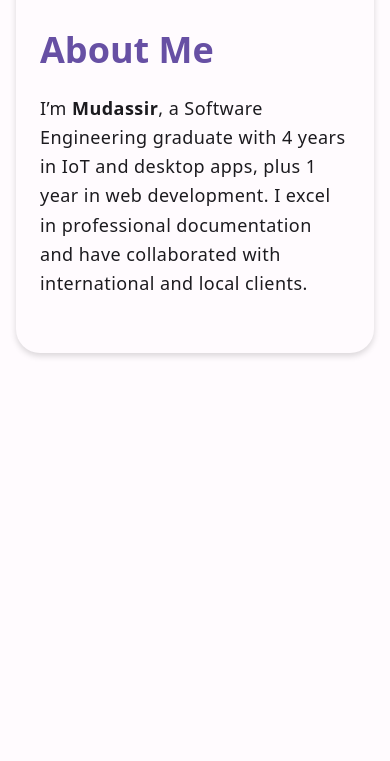
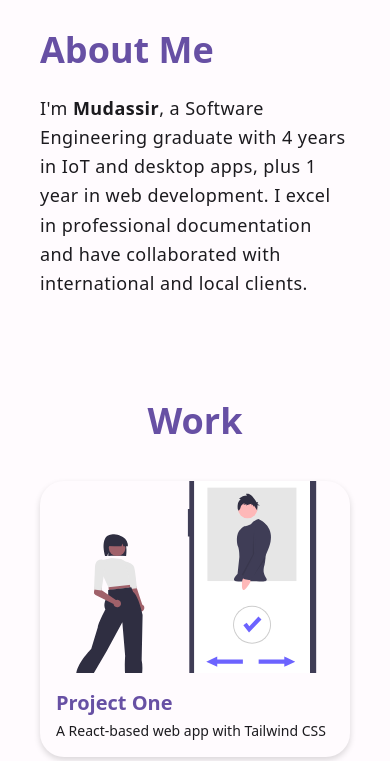
Before and after one commit to ohmudassir/Personal-Portfolio, a React (Vite) app in the folder my-portfolio/: page / in a window 390 px wide. Shown: the part 1174-1935 px from the top of the page. Built offline with nearby package versions, Linux system fonts and the light colour scheme.

Commit message:
Work section is not complete yet

```diff
--- a/my-portfolio/src/sections/About.jsx
+++ b/my-portfolio/src/sections/About.jsx
@@ -5,7 +5,7 @@ export default function About() {
   return (
     <section
       id="about"
-      className="min-h-[80vh] flex flex-col items-center justify-center px-6 py-12 max-w-4xl mx-auto bg-surface rounded-material shadow-material"
+      className="min-h-[80vh] flex flex-col items-center justify-center px-6 py-12 max-w-4xl mx-auto"
     >
       <div className="w-full flex flex-col md:flex-row items-center gap-8">
         {/* Image without card styles */}
@@ -21,7 +21,7 @@ export default function About() {
         <div className="md:w-1/2 text-onSurface">
           <h2 className="text-4xl font-bold mb-6 text-primary">About Me</h2>
           <p className="text-lg leading-relaxed tracking-wide">
-            I’m <strong>Mudassir</strong>, a Software Engineering graduate with 4 years in IoT
+            I'm <strong>Mudassir</strong>, a Software Engineering graduate with 4 years in IoT
             and desktop apps, plus 1 year in web development. I excel in professional
             documentation and have collaborated with international and local clients.
           </p>
--- a/my-portfolio/src/sections/Work.jsx
+++ b/my-portfolio/src/sections/Work.jsx
@@ -1,9 +1,143 @@
-import React from 'react';
+import React, { useState } from "react";
+import aboutImage from "../assets/about.svg";
+import solarvideo from "../assets/solar.mp4";
+import videoThumbnail from "../assets/solarThumbnail.svg";
 
+// Project Data
+const projects = [
+  {
+    name: "Project One",
+    shortDescription: "A React-based web app with Tailwind CSS",
+    description: "Detailed description of Project One with more info...",
+    tech: "React, Tailwind CSS, Node.js",
+    link: "https://github.com/your/project-one",
+    image: aboutImage,
+    video: "",
+    category: "Web Project",
+  },
+  {
+    name: "Solar Cleaner via Bluetooth",
+    shortDescription: "IoT device monitoring system",
+    description: "Detailed description of Project Two with more info...",
+    tech: "Python, IoT, MQTT",
+    link: "https://github.com/your/project-two",
+    image: "", // No image, video exists
+    video: solarvideo,
+    category: "IoT Project",
+  },
+  {
+    name: "Project Three",
+    shortDescription: "Desktop app built with Tkinter",
+    description: "Detailed description of Project Three with more info...",
+    tech: "Tkinter, SQLite",
+    link: "https://github.com/your/project-three",
+    image: "/images/project-three.jpg",
+    video: "",
+    category: "Desktop App",
+  },
+];
+
+// Main Component
 export default function Work() {
+  const [selectedProject, setSelectedProject] = useState(null);
+
+  const getThumbnail = (project) => {
+    if (project.image) return project.image;
+    if (project.video) return videoThumbnail;
+    return "/images/placeholder.png";
+  };
+
   return (
-    <section id="work" className="min-h-screen flex items-center justify-center">
-      <h2 className="text-3xl font-bold">Work Section</h2>
+    <section id="work" className="min-h-[80vh] px-6 py-12 max-w-5xl mx-auto">
+      <h2 className="text-4xl font-bold text-primary mb-10 text-center">Work</h2>
+
+      <div className="grid gap-8 sm:grid-cols-1 md:grid-cols-2 lg:grid-cols-3">
+        {projects.map((project, i) => (
+          <div
+            key={i}
+            onClick={() => setSelectedProject(project)}
+            className="group relative cursor-pointer rounded-material overflow-hidden shadow-material hover:shadow-xl transition-shadow duration-300 bg-surface"
+          >
+            {/* Image or Thumbnail */}
+            <img
+              src={getThumbnail(project)}
+              alt={project.name}
+              className="w-full h-48 object-cover rounded-t-material transition-transform duration-300 group-hover:scale-105"
+            />
+
+            {/* Hover Overlay */}
+            <div className="absolute inset-0 bg-black bg-opacity-50 backdrop-blur-sm opacity-0 group-hover:opacity-100 transition-opacity duration-300 flex justify-center items-center">
+              <button
+                onClick={(e) => {
+                  e.stopPropagation();
+                  setSelectedProject(project);
+                }}
+                className="px-6 py-3 bg-primary text-white font-medium rounded-full shadow hover:opacity-90 transition"
+              >
+                View Project
+              </button>
+            </div>
+
+            {/* Project Info */}
+            <div className="p-4">
+              <h3 className="text-xl font-semibold text-primary mb-1">{project.name}</h3>
+              <p className="text-onSurface text-sm">{project.shortDescription}</p>
+            </div>
+          </div>
+        ))}
+      </div>
+
+      {/* Modal */}
+      {selectedProject && (
+        <div
+          className="fixed inset-0 bg-black bg-opacity-70 flex justify-center items-center z-50 p-4"
+          onClick={() => setSelectedProject(null)}
+        >
+          <div
+            className="bg-surface rounded-material shadow-material max-w-lg w-full p-6 relative overflow-auto max-h-[90vh]"
+            onClick={(e) => e.stopPropagation()}
+          >
+            <button
+              onClick={() => setSelectedProject(null)}
+              className="absolute top-3 right-3 text-onSurface text-xl font-bold hover:text-primary"
+              aria-label="Close"
+            >
+              &times;
+            </button>
+
+            {selectedProject.video ? (
+              <video
+                src={selectedProject.video}
+                controls
+                className="w-full rounded-material mb-4"
+              />
+            ) : (
+              <img
+                src={getThumbnail(selectedProject)}
+                alt={selectedProject.name}
+                className="w-full h-64 object-cover rounded-material mb-4"
+              />
+            )}
+
+            <h3 className="text-2xl font-bold text-primary mb-2">
+              {selectedProject.name}
+            </h3>
+            <p className="text-onSurface mb-4">{selectedProject.description}</p>
+            <p className="text-primary font-medium mb-4">{selectedProject.tech}</p>
+            <p className="italic text-sm text-onSurface mb-6">
+              Category: {selectedProject.category}
+            </p>
+            <a
+              href={selectedProject.link}
+              target="_blank"
+              rel="noopener noreferrer"
+              className="inline-block px-6 py-3 bg-primary text-white font-medium rounded-full shadow hover:opacity-90 transition"
+            >
+              View Project Repository
+            </a>
+          </div>
+        </div>
+      )}
     </section>
   );
 }
```
Also changed, not shown: my-portfolio/src/assets/solarThumbnail.svg (added), 1 other file (tests, documents, lock files or other folders).
